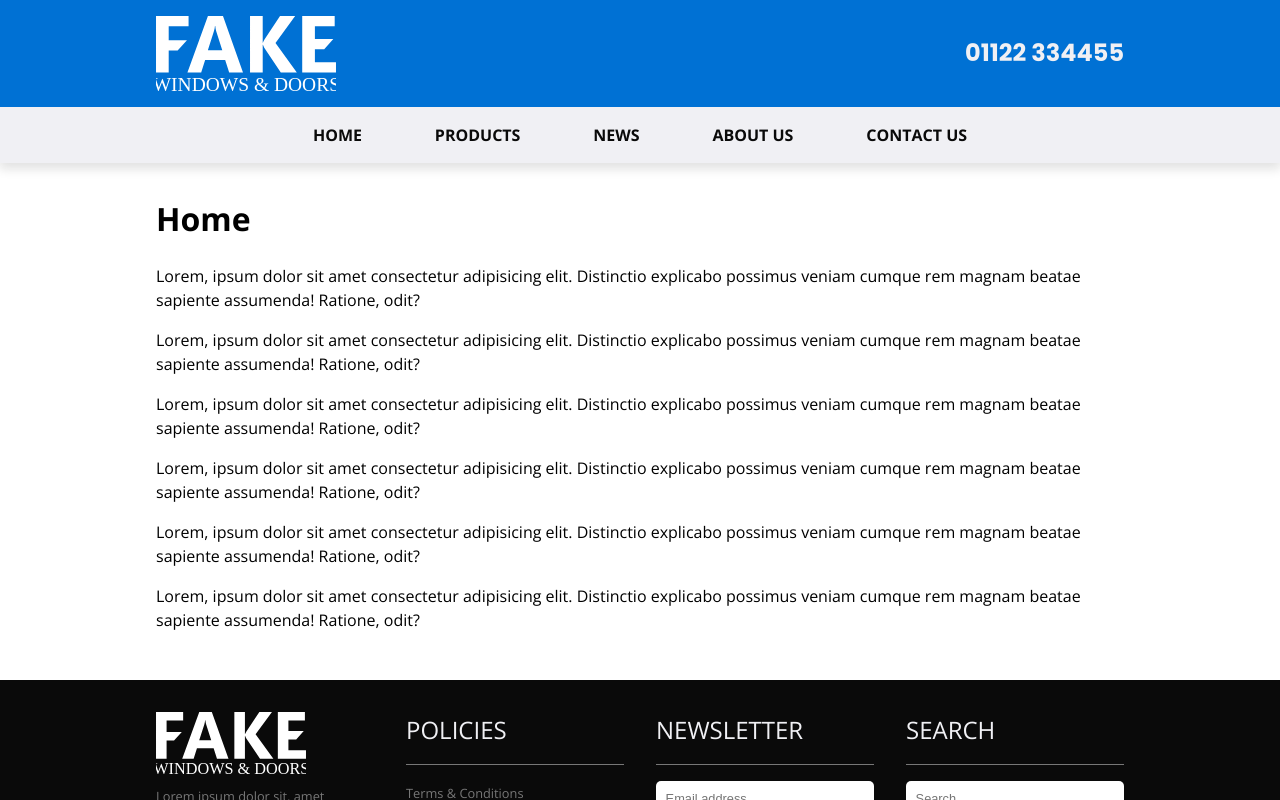
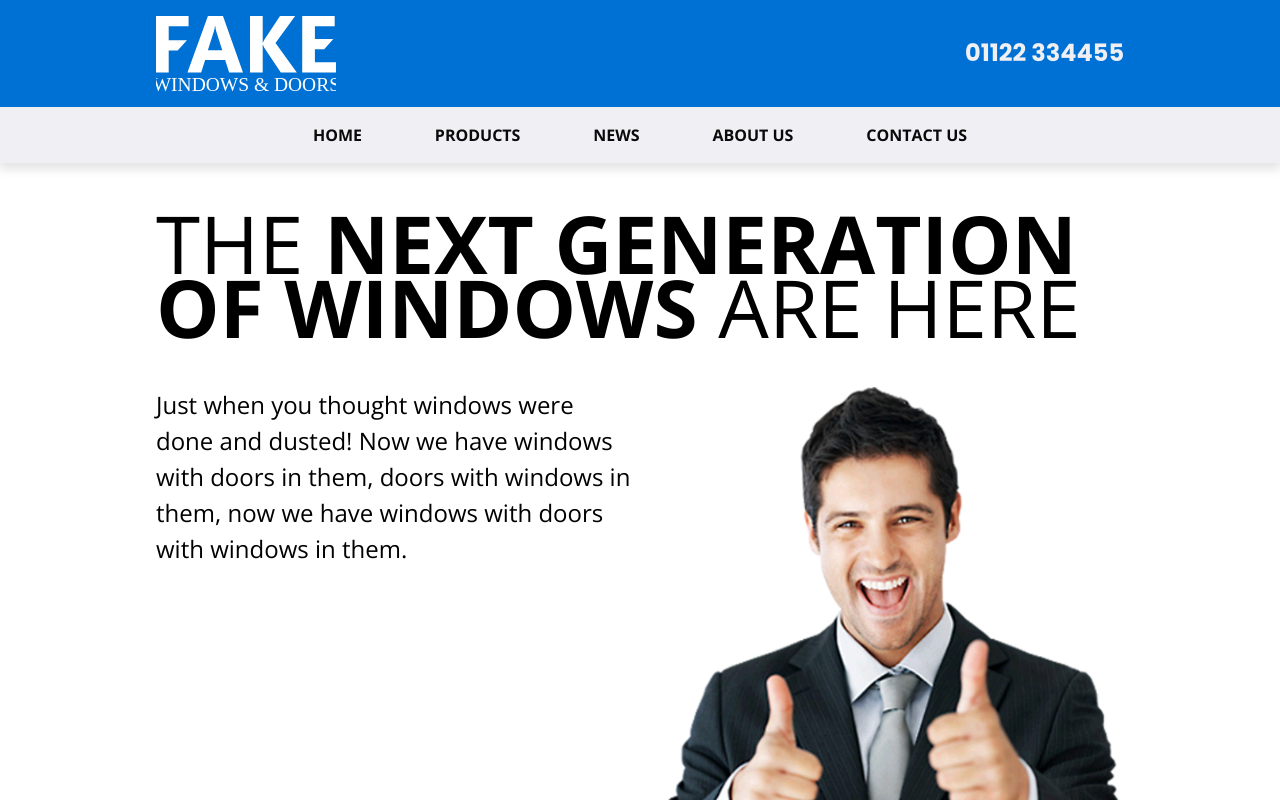
Before and after one commit to rubicon2/react-router-practice, a React (Vite) app: page / in a window 1280 px wide. Shown: the top 800 px of the page. Built offline with nearby package versions, Linux system fonts and the light colour scheme.

Commit message:
Create basic home page

```diff
--- a/src/index.css
+++ b/src/index.css
@@ -35,6 +35,10 @@ button {
   font-family: 'Open Sans', sans-serif, serif;
   font-size: 1rem;
   padding: 1em;
+}
+
+p {
+  margin-top: 0;
 }
 
 /* || Reusable classes */
@@ -75,6 +79,7 @@ button {
   /* Move down to 1 col if we don't hit the tablet breakpoint */
   /* Min needs to be less than 320px to allow for padding around containing elements */
   grid-template-columns: repeat(auto-fit, minmax(280px, 1fr));
+  gap: 1rem;
 }
 
 .half-width {
@@ -88,3 +93,8 @@ button {
 .p-twenty-five-em {
   max-width: 25em;
 }
+
+.main-p {
+  font-size: 1.5rem;
+  font-weight: 300;
+}
--- /dev/null
+++ b/src/routes/home/_index.scss
@@ -0,0 +1,14 @@
+.container.home--container {
+  padding-top: 0;
+}
+
+.page-heading.home--hero {
+  font-size: min(5rem, max(2.5rem, 10vw));
+  font-weight: 300;
+  line-height: 0.8;
+  margin: 3rem 0;
+}
+
+.home--hero-bold {
+  font-weight: 700;
+}
--- a/src/routes/home/index.jsx
+++ b/src/routes/home/index.jsx
@@ -1,37 +1,21 @@
+import happyMan from '../../assets/happy-man.png';
+import './_index.scss';
+
 export default function Home() {
   return (
-    <main className="container">
-      <h1 className="page-heading">Home</h1>
-      <p>
-        Lorem, ipsum dolor sit amet consectetur adipisicing elit. Distinctio
-        explicabo possimus veniam cumque rem magnam beatae sapiente assumenda!
-        Ratione, odit?
-      </p>
-      <p>
-        Lorem, ipsum dolor sit amet consectetur adipisicing elit. Distinctio
-        explicabo possimus veniam cumque rem magnam beatae sapiente assumenda!
-        Ratione, odit?
-      </p>
-      <p>
-        Lorem, ipsum dolor sit amet consectetur adipisicing elit. Distinctio
-        explicabo possimus veniam cumque rem magnam beatae sapiente assumenda!
-        Ratione, odit?
-      </p>
-      <p>
-        Lorem, ipsum dolor sit amet consectetur adipisicing elit. Distinctio
-        explicabo possimus veniam cumque rem magnam beatae sapiente assumenda!
-        Ratione, odit?
-      </p>
-      <p>
-        Lorem, ipsum dolor sit amet consectetur adipisicing elit. Distinctio
-        explicabo possimus veniam cumque rem magnam beatae sapiente assumenda!
-        Ratione, odit?
-      </p>
-      <p>
-        Lorem, ipsum dolor sit amet consectetur adipisicing elit. Distinctio
-        explicabo possimus veniam cumque rem magnam beatae sapiente assumenda!
-        Ratione, odit?
-      </p>
+    <main className="container home--container">
+      <h1 className="page-heading home--hero">
+        THE <span className="home--hero-bold">NEXT GENERATION OF WINDOWS</span>{' '}
+        ARE HERE
+      </h1>
+      <div className="grid-two-col">
+        <p className="main-p no-margin">
+          Just when you thought windows were done and dusted! Now we have
+          windows with doors in them, doors with windows in them, now we have
+          windows with doors with windows in them.
+        </p>
+        <img src={happyMan} alt="" />
+      </div>
     </main>
   );
 }
```
Also changed, not shown: src/routes/home/index.css (deleted).
